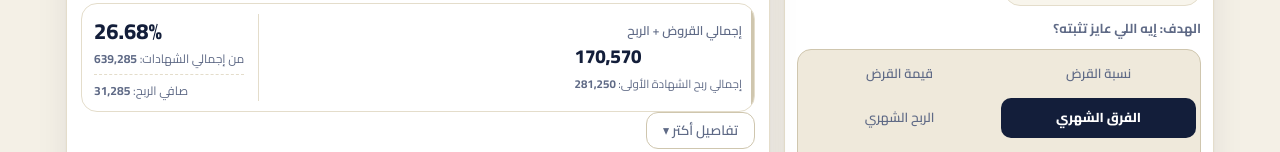
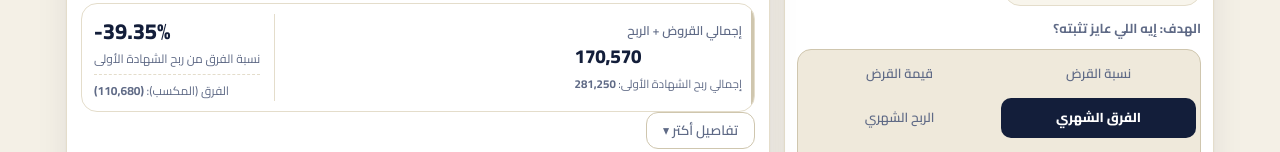
Before and after one commit to islamadel206/cert-calculator, a plain HTML site: page index.html in a window 1280 px wide. Shown: the part 601-753 px from the top of the page. Drawn offline with Linux system fonts and the light colour scheme.

Commit message:
Card shows the difference (loans+profit vs first-cert profit) and its percentage
Co-Authored-By: Claude Sonnet 5.5 <noreply@anthropic.com>
Claude-Session: https://claude.ai/code/session_01Q3GL2Xs1Xs52h6ocvQQ9hB

```diff
--- a/index.html
+++ b/index.html
@@ -444,7 +444,7 @@ td.sep,th.sep{border-inline-start:1px solid var(--line-strong)}
       <div class="stat"><div class="k">إجمالي قيمة الشهادات</div><div class="v num" id="rCertTot"></div></div>
       <div class="stat"><div class="k">إجمالي القروض</div><div class="v num" id="rLoans"></div></div>
       <div class="stat"><div class="k">عدد الشهادات</div><div class="v num" id="rCount"></div></div>
-      <div class="stat wide"><div><div class="k">إجمالي القروض + الربح</div><div class="v num" id="rLoanProfitNet"></div><div class="cnote">إجمالي ربح الشهادة الأولى: <b class="num" id="rCertTot2"></b></div></div><div class="wide-pct"><div class="pv num" id="rLoanPctNet"></div><div class="pk">من إجمالي الشهادات: <b class="num" id="rBaseAmt"></b></div><div class="pk">صافي الربح: <b class="num" id="rNetAmt"></b></div></div></div>
+      <div class="stat wide"><div><div class="k">إجمالي القروض + الربح</div><div class="v num" id="rLoanProfitNet"></div><div class="cnote">إجمالي ربح الشهادة الأولى: <b class="num" id="rCertTot2"></b></div></div><div class="wide-pct"><div class="pv num" id="rLoanPctNet"></div><div class="pk">نسبة الفرق من ربح الشهادة الأولى</div><div class="pk">الفرق (المكسب): <b class="num" id="rDiffAmt"></b></div></div></div>
     </div>
     <button class="more-btn" type="button" id="moreStats" aria-expanded="false">تفاصيل أكتر ▾</button>
     <div class="stats" id="statsMore" hidden>
@@ -825,9 +825,8 @@ function compute(p){
     $('#rNetPct').innerHTML=R.A>0?'الربح <b class="num">'+fmtField(R.net/R.A*100,2)+'%</b> من مبلغك':'-';
     $('#rLoanProfitNet').textContent=fmt(R.used+R.net);
     $('#rCertTot2').textContent=fmt(R.single);
-    $('#rNetAmt').textContent=fmt(R.net);
-    $('#rBaseAmt').textContent=fmt(R.tot.cert);
-    $('#rLoanPctNet').textContent=R.tot.cert>0?fmtField((R.used+R.net)/R.tot.cert*100,2)+'%':'-';
+    $('#rLoanPctNet').textContent=R.single>0?fmtField((R.used+R.net-R.single)/R.single*100,2)+'%':'-';
+    $('#rDiffAmt').textContent=fmt(R.used+R.net-R.single);
     $('#rNetSub').textContent='على '+R.T+' شهر، من غير فايدة مبلغك';
     $('#rDiff').textContent=R.diffM>=0.5?fmtPlain(R.diffM):(R.diffM<=-0.5?'('+fmtPlain(-R.diffM)+')':'-');
     $('#rPaid').textContent=fmt(R.paid);
```
